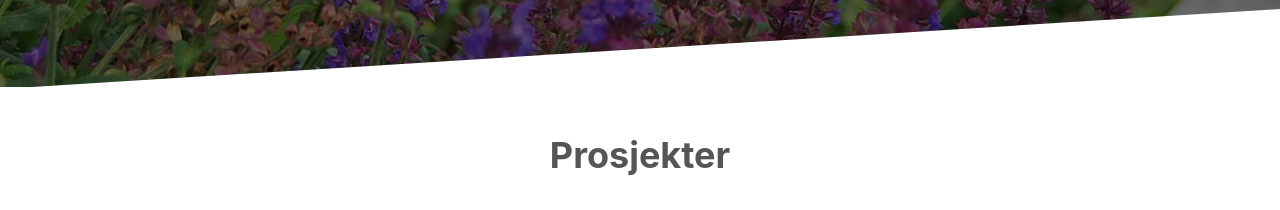
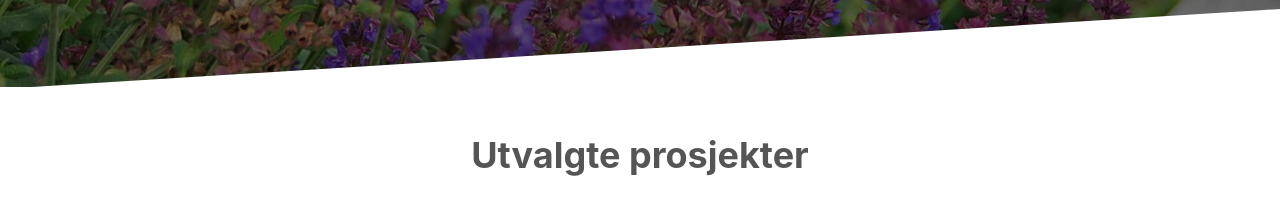
Before and after one commit to joachmak/hageprosjekt, a React (Create React App) app: page / in a window 1280 px wide. Shown: the part 1880-2090 px from the top of the page. Built offline with nearby package versions, Linux system fonts and the light colour scheme.

Commit message:
Change project section title

```diff
--- a/src/components/Projects.tsx
+++ b/src/components/Projects.tsx
@@ -120,7 +120,7 @@ export default function Projects() {
         <>
             <div className="triangleDivTop"/>
             <Heading style={styles.heading} align="center">
-                Prosjekter
+                Utvalgte prosjekter
             </Heading>
             <Grid style={styles.parentGrid} templateColumns={'repeat(' + (size.lg ? 6 : 4) + ', 1fr)'} gap={3}>
                 {size.lg && <GridItem/>}
```
